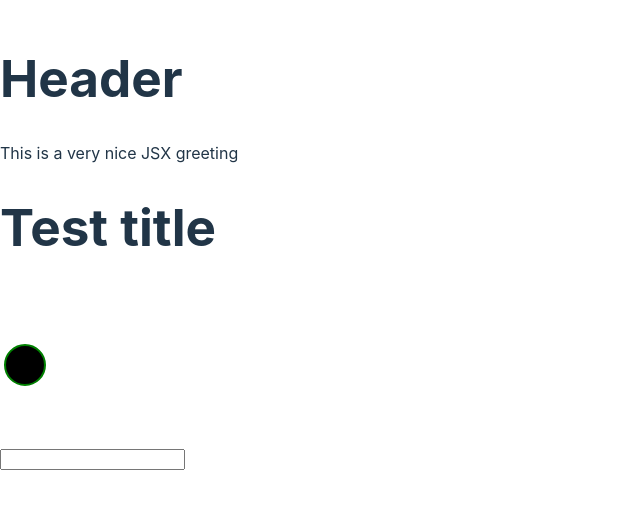
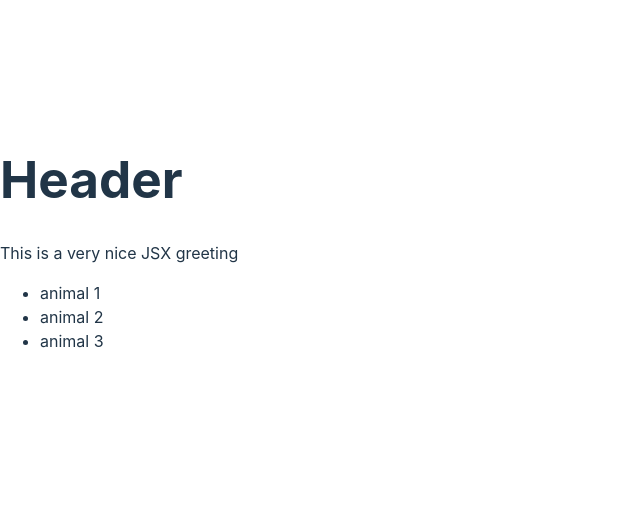
Before and after one commit to ATlexEide/react-practice, a React (Vite) app: page / in a window 1280 px wide. Shown: the part 157-666 px from the top of the page, without its empty margins (0-640 px from the left). Built offline with nearby package versions, Linux system fonts and the light colour scheme.

Commit message:
Update Test component

```diff
--- a/src/Test.jsx
+++ b/src/Test.jsx
@@ -1,13 +1,10 @@
 export function Test() {
+  const animals = ["animal 1", "animal 2", "animal 3"];
   return (
-    <div>
-      <h1>Test title</h1>
-      <svg>
-        <circle cx="25" cy="75" r="20" stroke="green" strokeWidth="2" />
-      </svg>
-      <form>
-        <input type="text" />
-      </form>
-    </div>
+    <ul>
+      {animals.map((animal) => {
+        return <li key={animal}>{animal}</li>;
+      })}
+    </ul>
   );
 }
```
